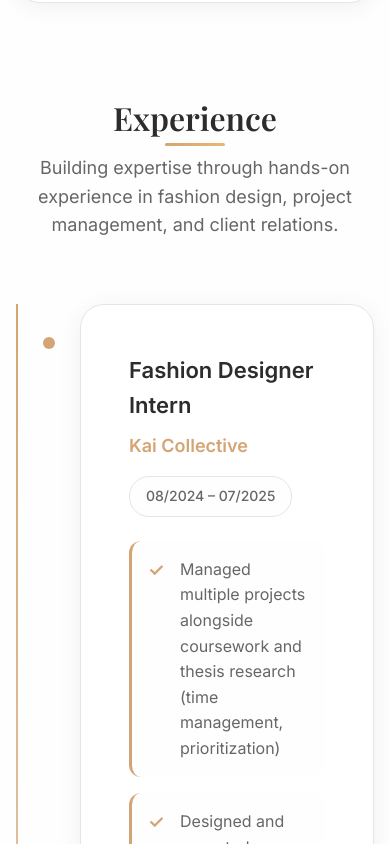
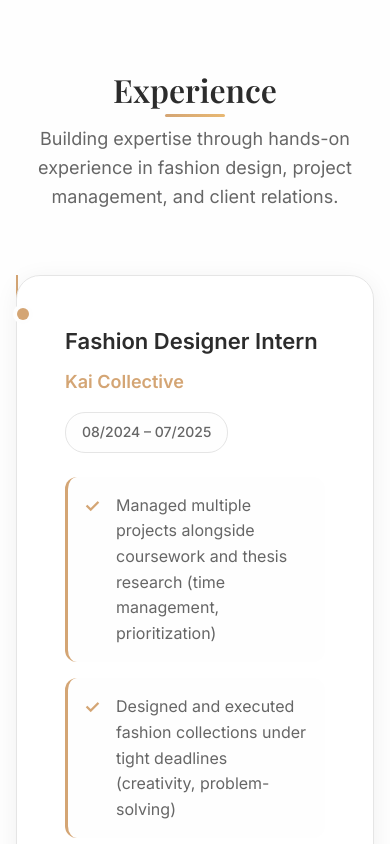
Before and after one commit to Daniel-01000/Kadisha-s-portfolio, a plain HTML site: page index.html in a window 390 px wide. Shown: the part 3268-4112 px from the top of the page. Drawn offline with nearby package versions, Linux system fonts and the light colour scheme.

Commit message:
Fix mobile experience section visibility

```diff
--- a/index.html
+++ b/index.html
@@ -941,6 +941,16 @@
 
             .skills-grid {
                 grid-template-columns: 1fr;
+            }
+
+            .experience-timeline {
+                padding-left: 0;
+            }
+            .experience-item {
+                margin-left: 0;
+            }
+            .experience-item::before {
+                left: 0;
             }
         }
 
```
